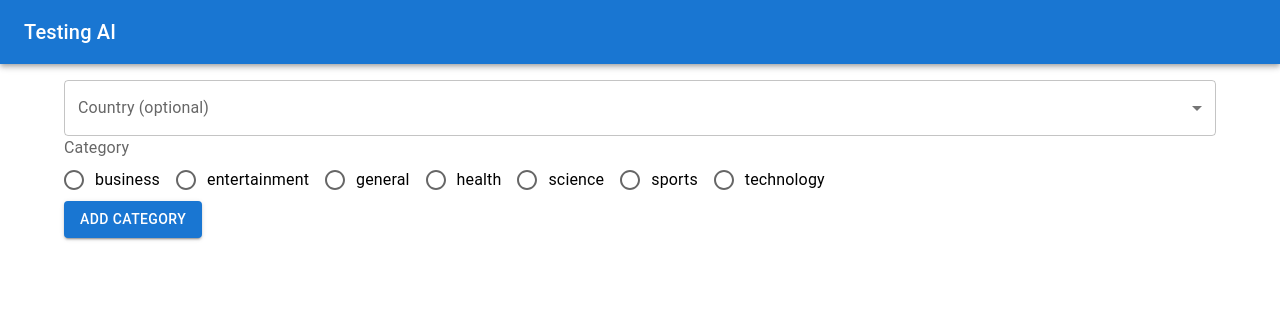
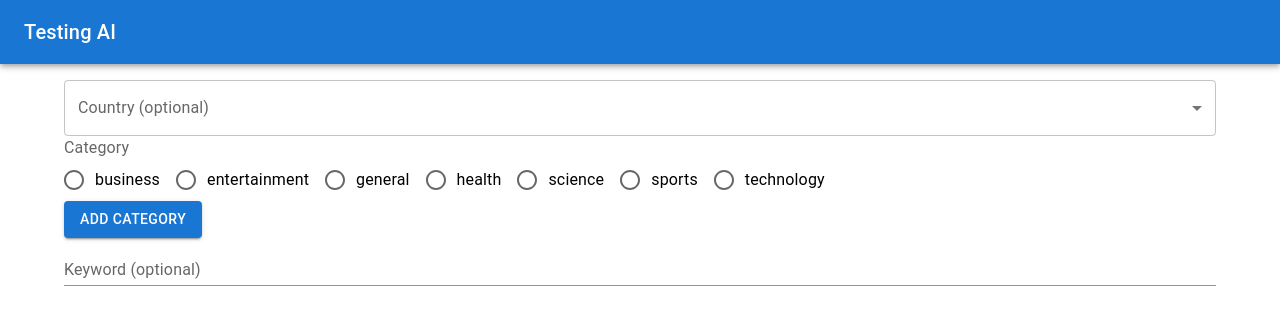
Before and after one commit to Jaymerist/IAintReadingAllThat, a Next.js app in the folder IAintReadingAllThat/news-pages/: page / in a window 1280 px wide. Shown: the top 318 px of the page. Built offline with nearby package versions, Linux system fonts and the light colour scheme.

Commit message:
added the searchbar for the keyword

```diff
--- a/IAintReadingAllThat/news-pages/pages/index.js
+++ b/IAintReadingAllThat/news-pages/pages/index.js
@@ -16,10 +16,12 @@ import Grid from '@mui/material/Grid';
 import NavBar from '../components/NavBar';
 import Radio from '@mui/material/Radio';
 import RadioGroup from '@mui/material/RadioGroup';
+import TextField from '@mui/material/TextField';
 
 export default function Home() {
   const [countryData, setCountryData] = useState()
-  const [categoryData, setcategoryData] = useState()
+  const [categoryData, setCategoryData] = useState()
+  const [keyWordData, setKeyWordData] = useState()
 
   const handleCountryChange = (event) => {
     setCountryData(event.target.value)
@@ -74,6 +76,19 @@ export default function Home() {
             Add Category
           </Button>
         </Grid>
+            <Grid container spacing={2}>
+              <Grid item xs={12}>
+                <TextField
+                  id="keyword-field"
+                  label="Keyword (optional)"
+                  variant="standard"
+                  sx={{width: '100%'}}
+                  onChange = {(event) => {
+                    setKeyWordData(event.target.value)}}
+                  value={keyWordData}
+                />
+              </Grid>
+        </Grid>
     </Container>
   </div>
 }
```
